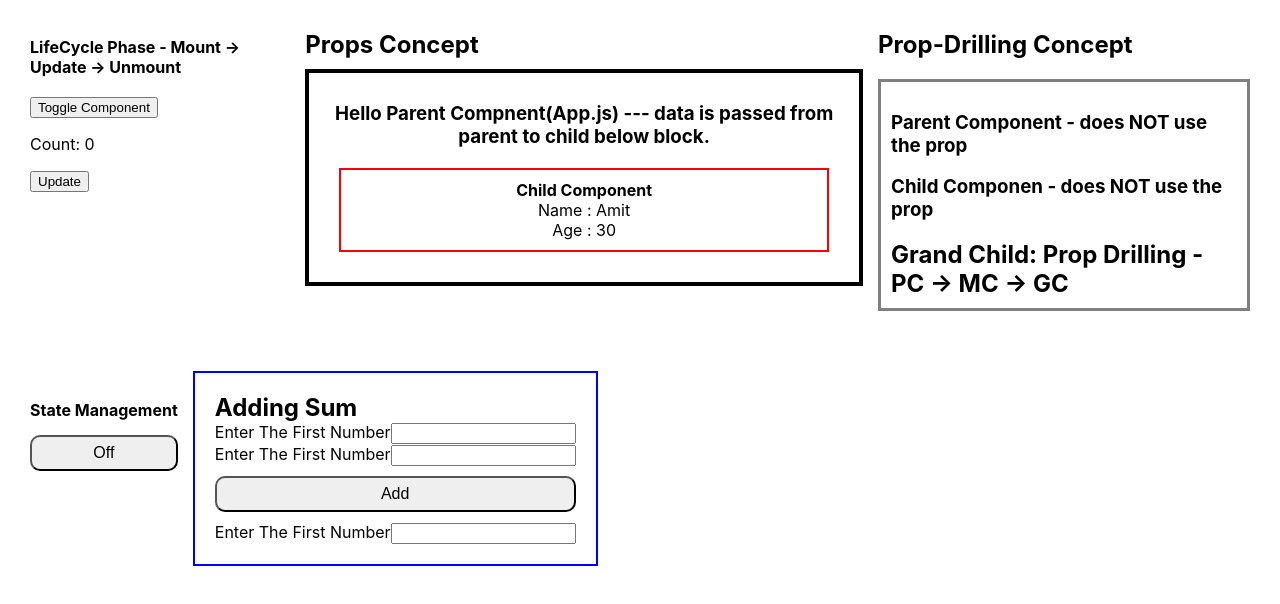
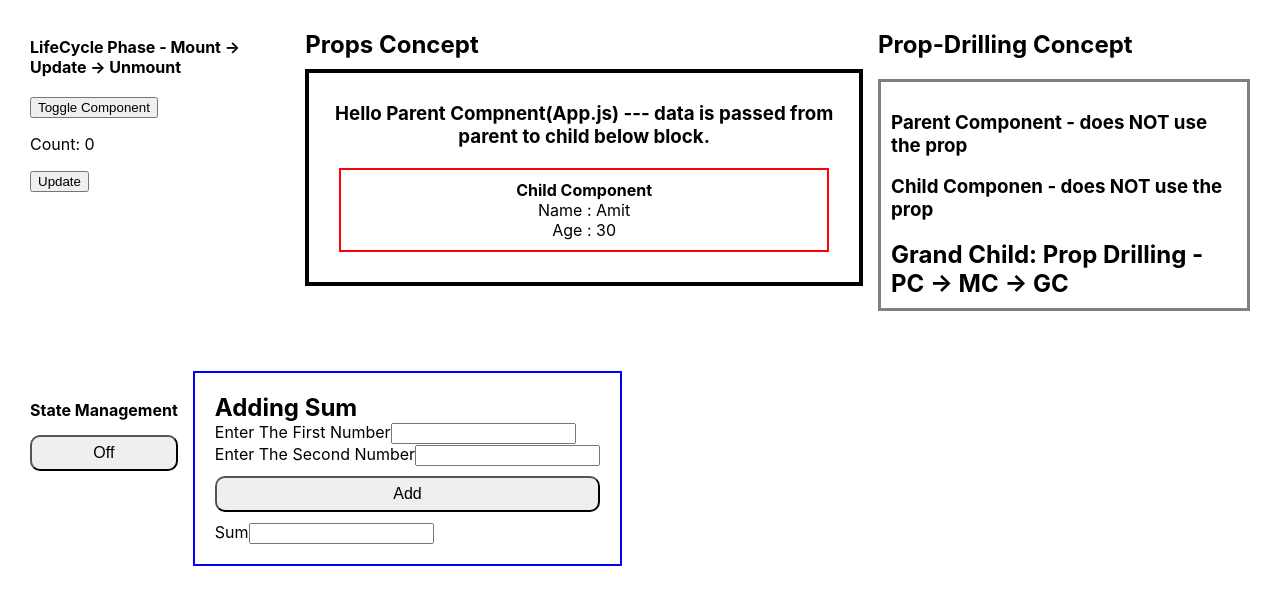
Before and after one commit to mahapatra079/my-app, a React (Create React App) app: page / in a window 1280 px wide. Shown: the top 604 px of the page. Built offline with nearby package versions, Linux system fonts and the light colour scheme.

Commit message:
correction

```diff
--- a/src/AddingSum.js
+++ b/src/AddingSum.js
@@ -33,13 +33,13 @@ function AddingSum (){
                    */}
                 </div>
                 <div>
-                    <label>Enter The First Number</label>
+                    <label>Enter The Second Number</label>
                     <input type="number" className="form-control" onChange={(e)=> setValue2(e.target.value)}/>
                 </div>
             </div>
               <button type="button" onClick={AddingSum} className="addBtn">Add</button>
              <div>
-                <label>Enter The First Number</label>
+                <label>Sum</label>
                 <input type="number" className="form-control" value={addValue} />
             </div>
         </div>
```
